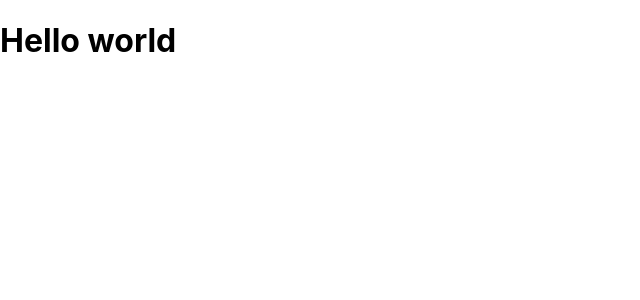
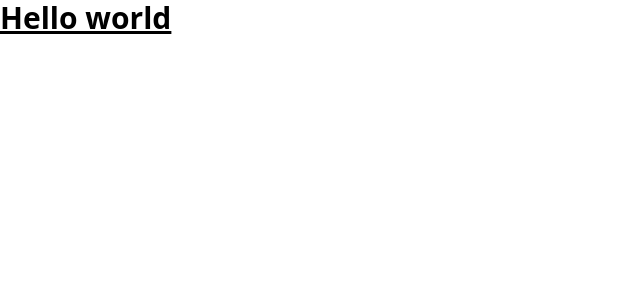
Before and after one commit to vikas-bareth/netflix-gpt, a React (Create React App) app: page / in a window 1280 px wide. Shown: the top 300 px of the page, without its empty margins (0-640 px from the left). Built offline with nearby package versions, Linux system fonts and the light colour scheme.

Commit message:
tailwind config

```diff
--- a/package.json
+++ b/package.json
@@ -34,5 +34,8 @@
       "last 1 firefox version",
       "last 1 safari version"
     ]
+  },
+  "devDependencies": {
+    "tailwindcss": "^3.4.1"
   }
 }
--- a/src/App.js
+++ b/src/App.js
@@ -1,7 +1,7 @@
 function App() {
   return (
-    <div className="App">
-      <h1>Hello world</h1>
+    <div>
+      <h1 className="text-3xl font-bold underline">Hello world</h1>
     </div>
   );
 }
--- a/src/index.css
+++ b/src/index.css
@@ -1,13 +1,3 @@
-body {
-  margin: 0;
-  font-family: -apple-system, BlinkMacSystemFont, 'Segoe UI', 'Roboto', 'Oxygen',
-    'Ubuntu', 'Cantarell', 'Fira Sans', 'Droid Sans', 'Helvetica Neue',
-    sans-serif;
-  -webkit-font-smoothing: antialiased;
-  -moz-osx-font-smoothing: grayscale;
-}
-
-code {
-  font-family: source-code-pro, Menlo, Monaco, Consolas, 'Courier New',
-    monospace;
-}
+@tailwind base;
+@tailwind components;
+@tailwind utilities;
--- /dev/null
+++ b/tailwind.config.js
@@ -0,0 +1,10 @@
+/** @type {import('tailwindcss').Config} */
+module.exports = {
+  content: [
+    "./src/**/*.{js,jsx,ts,tsx}",
+  ],
+  theme: {
+    extend: {},
+  },
+  plugins: [],
+}
```
Also changed, not shown: 1 other file (tests, documents, lock files or other folders).
